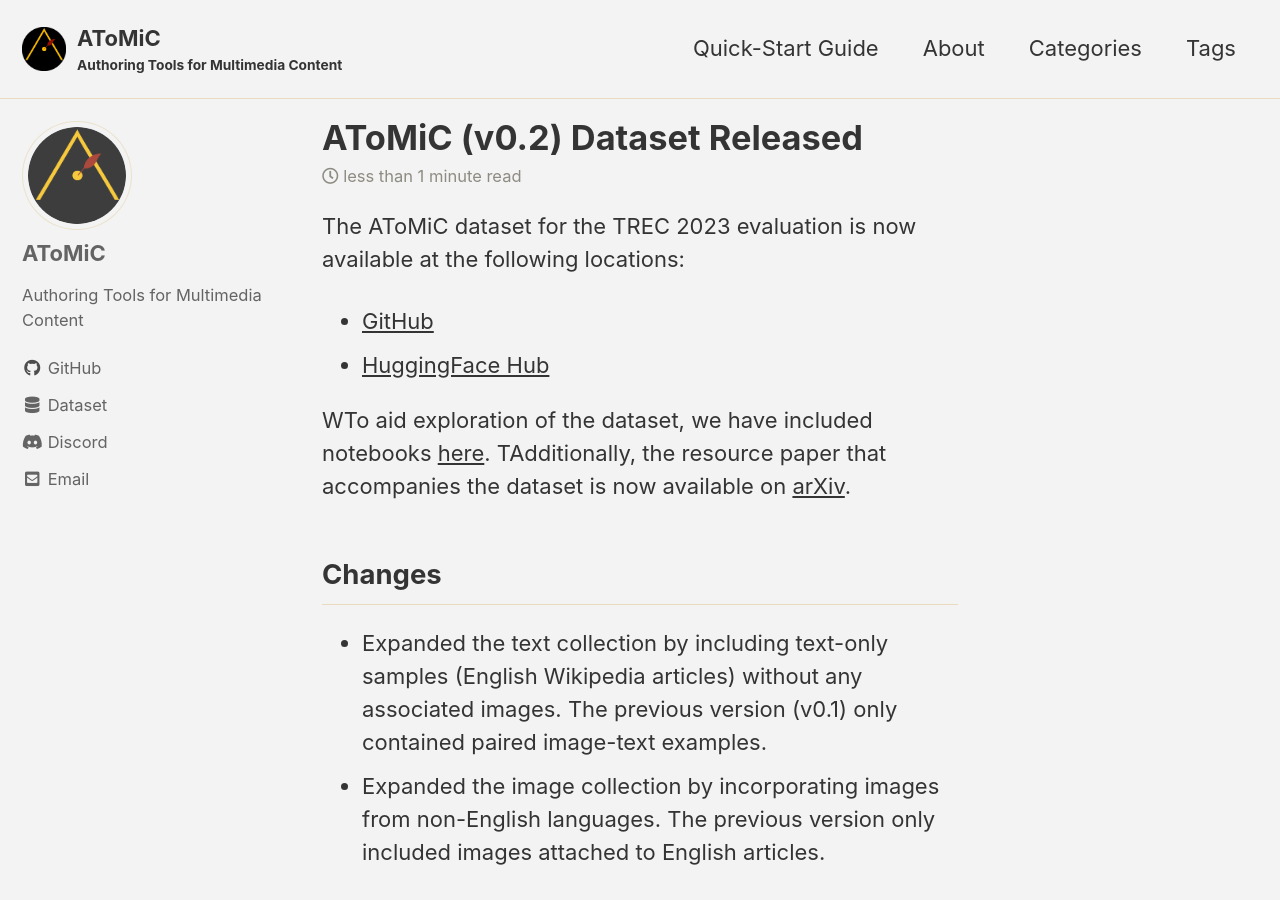
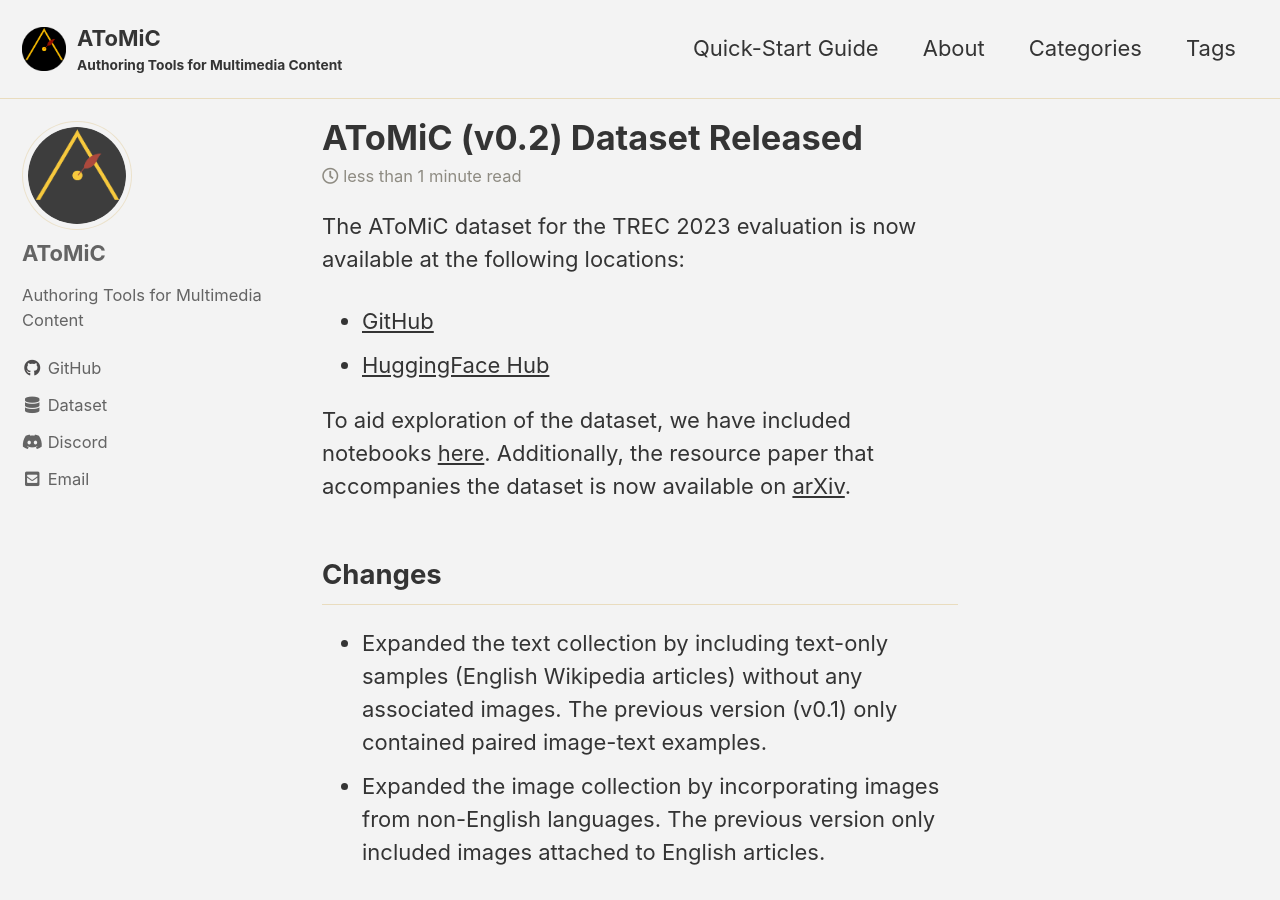
Before and after one commit to TREC-AToMiC/trec-atomic.github.io, a Jekyll site: the page built from docs/_posts/2023-04-05-paper-accepted.md, in a window 1280 px wide and 900 px high. Built offline with Jekyll 4.4.1, drawn with Linux system fonts in a browser that asks for light colours; cached includes are drawn as plain includes.

Commit message:
fix typo

```diff
--- a/docs/_posts/2023-04-05-paper-accepted.md
+++ b/docs/_posts/2023-04-05-paper-accepted.md
@@ -11,8 +11,8 @@
 - [GitHub](https://github.com/TREC-AToMiC/AToMiC)
 - [HuggingFace Hub](https://huggingface.co/TREC-AToMiC)
 
-WTo aid exploration of the dataset, we have included notebooks [here](https://github.com/TREC-AToMiC/AToMiC/tree/main/notebooks).
-TAdditionally, the resource paper that accompanies the dataset is now available on [arXiv](https://arxiv.org/abs/2304.01961).
+To aid exploration of the dataset, we have included notebooks [here](https://github.com/TREC-AToMiC/AToMiC/tree/main/notebooks).
+Additionally, the resource paper that accompanies the dataset is now available on [arXiv](https://arxiv.org/abs/2304.01961).
 
 ## Changes
 - Expanded the text collection by including text-only samples (English Wikipedia articles) without any associated images. The previous version (v0.1) only contained paired image-text examples.
```
